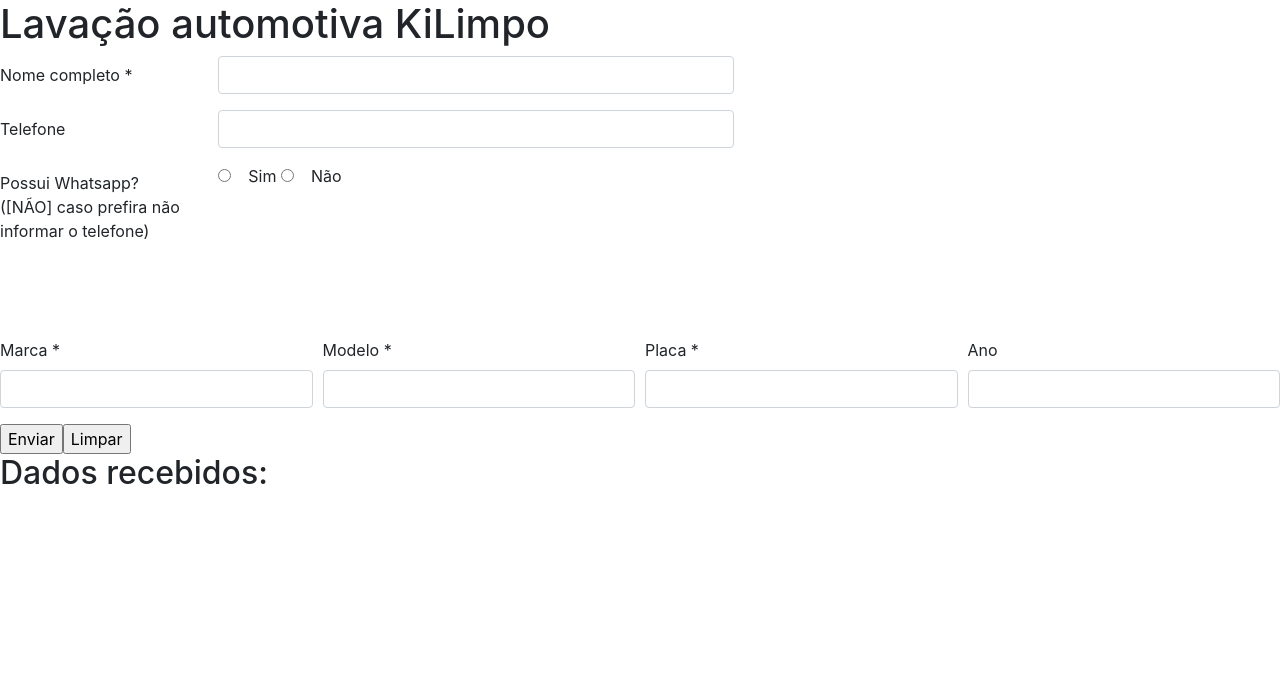
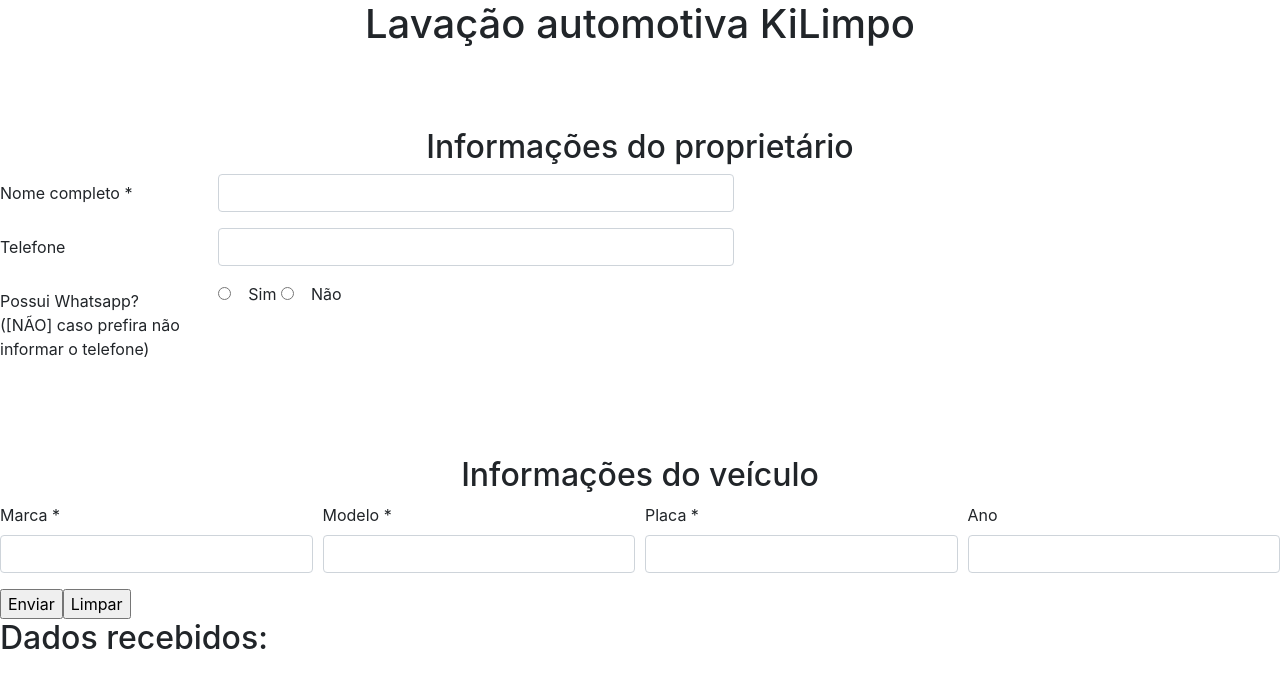
Before and after one commit to Oivasmf/Kilimpo-frontend, a React (Create React App) app: page / in a window 1280 px wide. Shown: the top 688 px of the page. Built offline with nearby package versions, Linux system fonts and the light colour scheme.

Commit message:
Update form-kilimpo.js

```diff
--- a/src/components/form-kilimpo.js
+++ b/src/components/form-kilimpo.js
@@ -163,10 +163,15 @@
 
         return (
             <>
-                <h1>
+                <h1 class="text-center">
                     Lavação automotiva KiLimpo
-                    </h1>
-
+                </h1>
+                <br />
+  <br />
+  <br />
+                <h2 class="text-center">
+                    Informações do proprietário
+                </h2>
                     <Form>
   <Form.Group as={Row}>
     <Form.Label column sm={2}>
@@ -211,6 +216,9 @@
   <br />
   <br />
   <br />
+                <h2 class="text-center">
+                    Informações do veículo
+                </h2>
   <Form.Row>
         <Form.Group as={Col}>
             <Form.Label>
```
